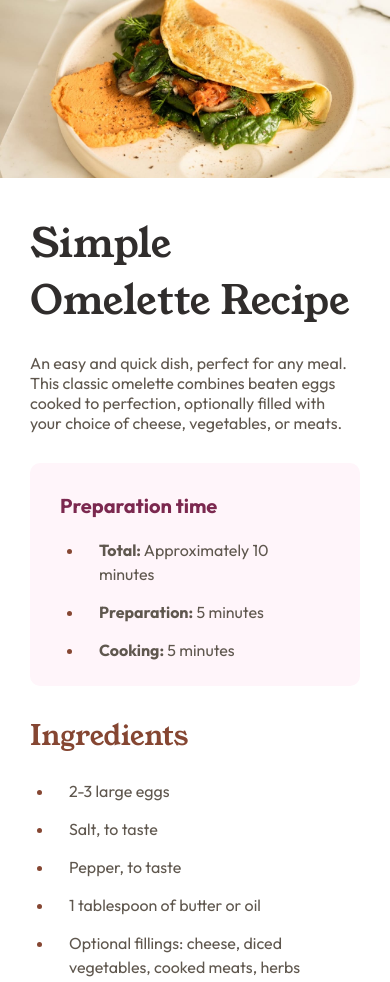
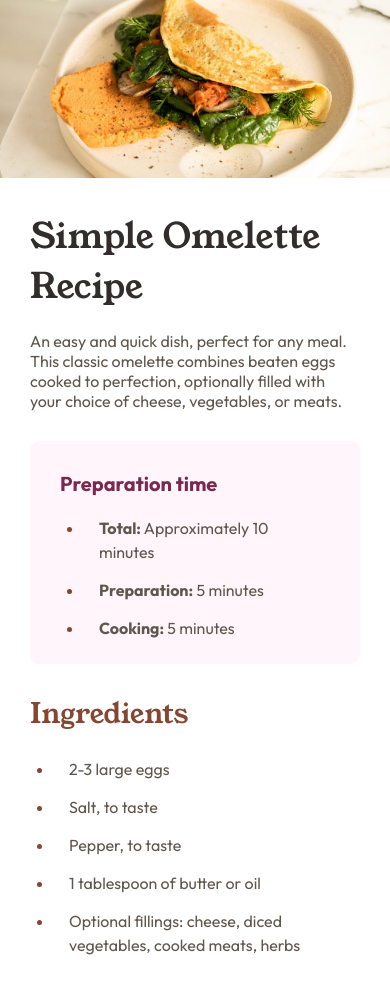
Before and after one commit to id-nynt/250008_Recipe-Page, a plain HTML site: page index.html in a window 390 px wide. Shown: the top 982 px of the page. Drawn offline with Linux system fonts and the light colour scheme.

Commit message:
Update <h1> media

```diff
--- a/styles/style.css
+++ b/styles/style.css
@@ -106,6 +106,10 @@ figure img {
 
 /* Media queries for mobile */
 @media screen and (max-width:768px) {
+    h1 {
+        font-size: 3.5rem;
+        margin: 20px 0;
+    }
     .page {
         width: 100vw;
         background-color: white;
```
